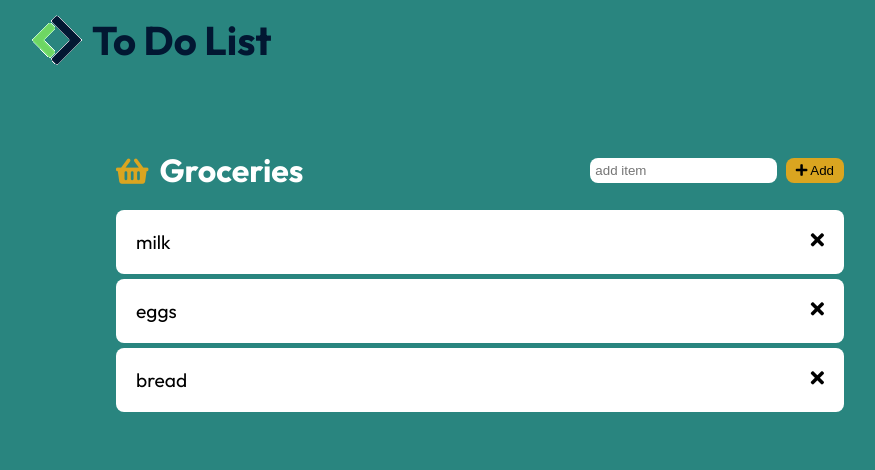
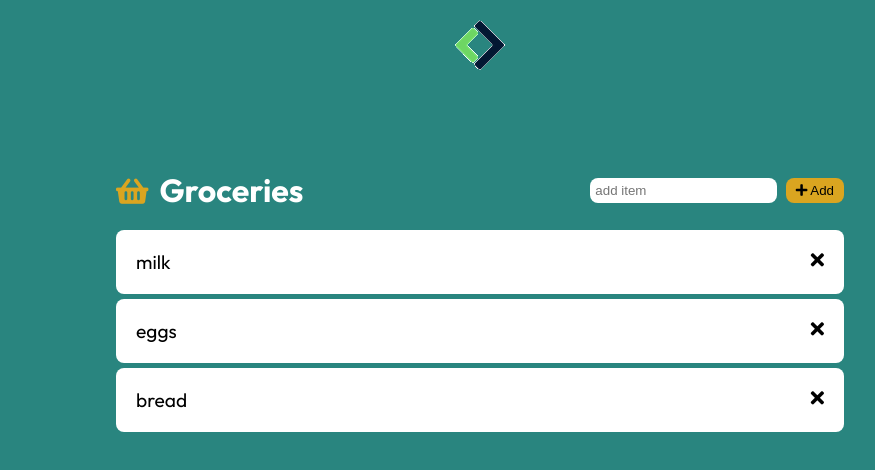
Before and after one commit to AnaisDiGenua/vue-todolist, a plain HTML site: page index.html in a window 1280 px wide. Shown: the whole page, without its empty margins (160-1035 px from the left). Drawn offline with nearby package versions, Linux system fonts and the light colour scheme.

Commit message:
milestone 2

```diff
--- a/css/style.css
+++ b/css/style.css
@@ -16,14 +16,8 @@ body {
 header {
     width: 70%;
     height: 80px;
-    margin: 0 auto;
-    display: flex;
-    align-items: center;
-}
-header h1 {
-    margin-left: 10px;
-    font-size: 2.5rem;
-    color: #021732;
+    margin: 20px auto;
+    text-align: center;
 }
 
 /* main */
--- a/index.html
+++ b/index.html
@@ -18,7 +18,6 @@
         <!-- inizio header -->
         <header>
             <img src="img/Logo.png" alt="logo boolean">
-            <h1>To Do List</h1>
         </header>
         <!-- /header -->
 
@@ -48,7 +47,7 @@
                     <!-- lista todo -->
                     <div class="todo-list">
                         <ul>
-                            <li v-for="item in items"><span>{{item.text}}</span><i class="fas fa-times"></i></li>
+                            <li v-for="(item,index) in items"><span>{{item.text}}</span><i class="fas fa-times" @click="removeItem(index)"></i></li>
                         </ul>
                     </div>
                     <!-- /lista todo -->
--- a/js/script.js
+++ b/js/script.js
@@ -45,6 +45,9 @@ const app = new Vue({
                 this.inputValue = '';
             }
 
+        },
+        removeItem: function(index) {
+            this.items.splice(index, 1);
         }
     }
 });
```
